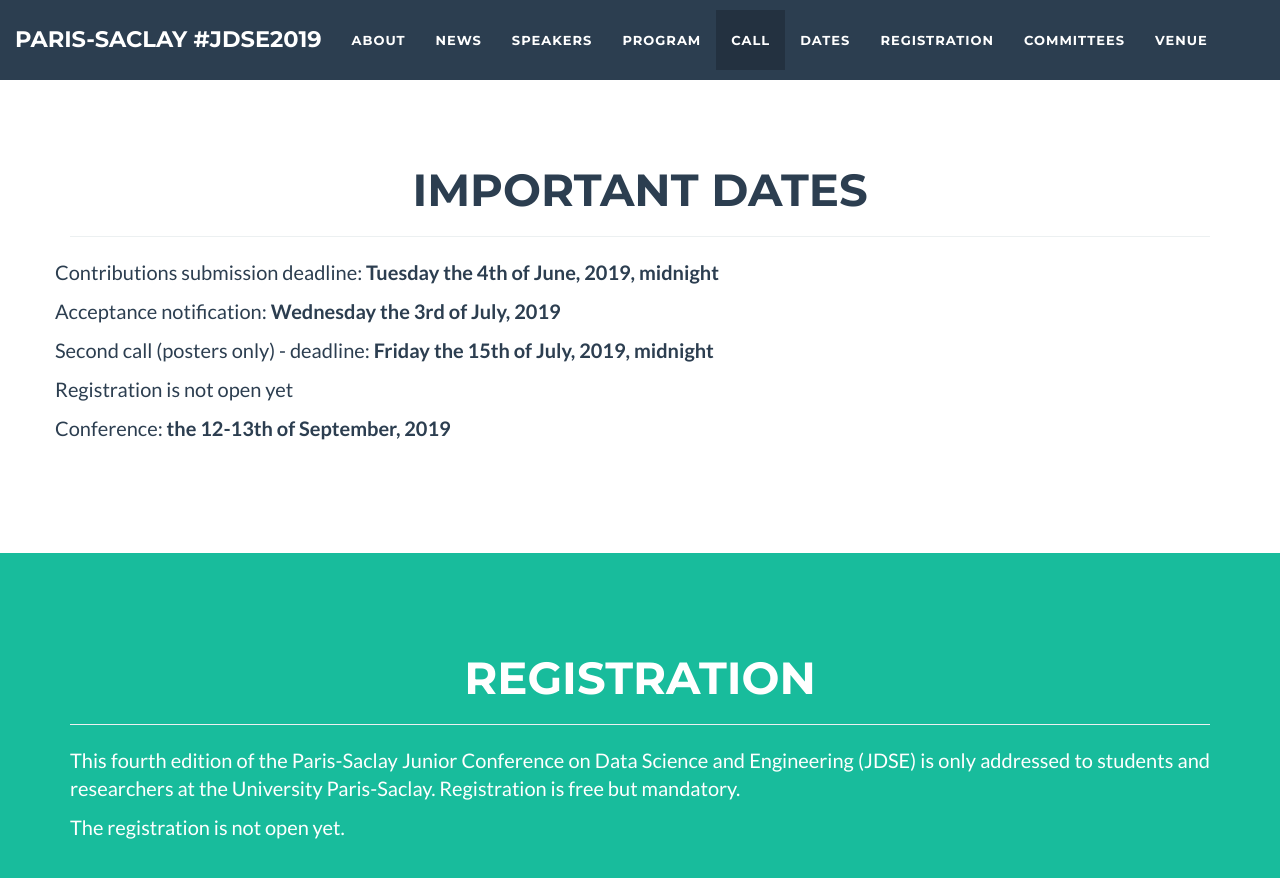
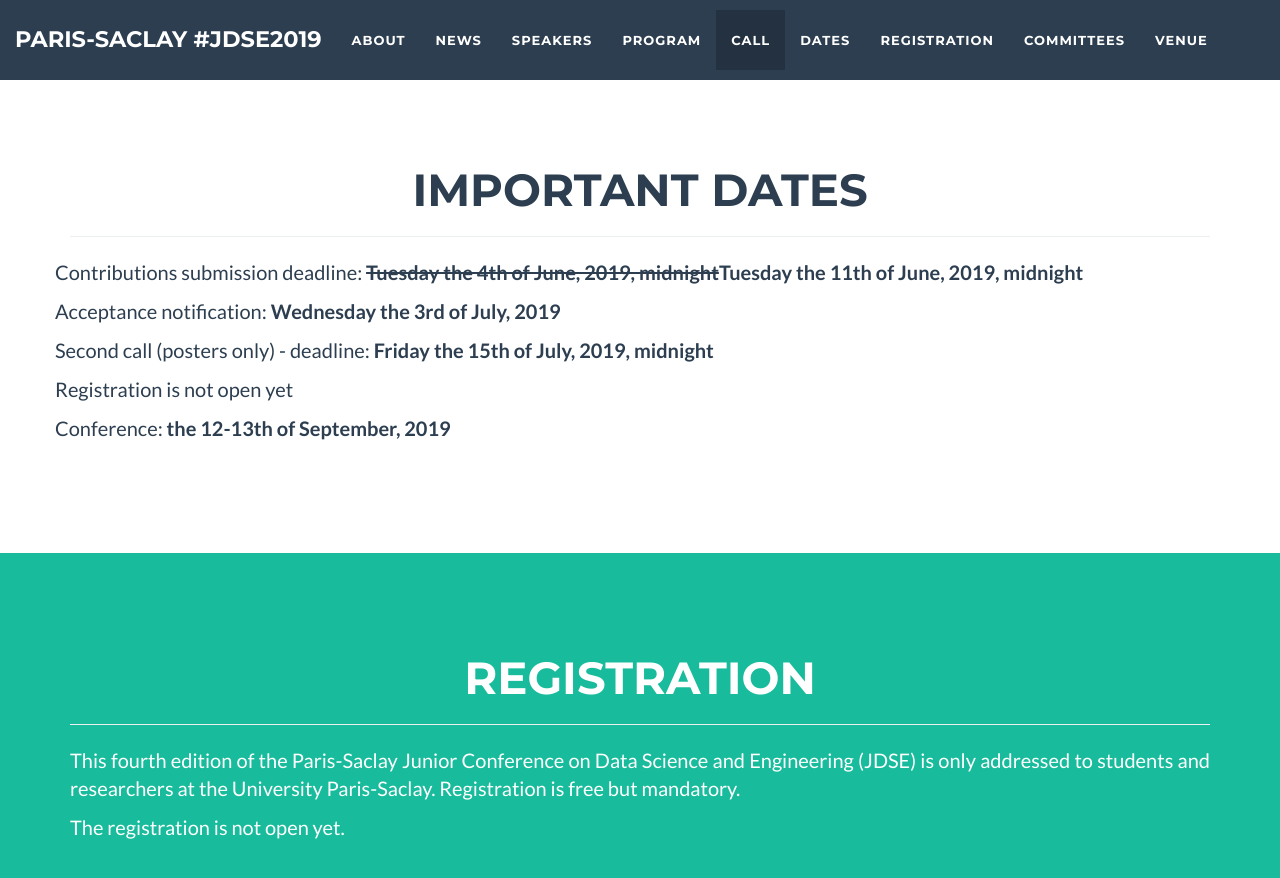
Before and after one commit to jdse-paris/jDSE2019, a Jekyll site: the page built from index.html, in a window 1280 px wide and 900 px high, scrolled down 7222 px. Shown: the top 878 px of the window. Built offline with Jekyll 4.4.1, drawn with Linux system fonts in a browser that asks for light colours.

Commit message:
Update dates.html

```diff
--- a/_includes/dates.html
+++ b/_includes/dates.html
@@ -8,7 +8,7 @@
                 </div>
             </div>
             <div class="row">
-              <p>Contributions submission deadline:  <b>Tuesday the 4th of June, 2019, midnight</b></p>
+              <p>Contributions submission deadline:  <strike><b>Tuesday the 4th of June, 2019, midnight</b></strike><b>Tuesday the 11th of June, 2019, midnight</b></p>
               <p>Acceptance notification: <b>Wednesday the 3rd of July, 2019</b></p>
 	      <p>Second call (posters only) - deadline: <b>Friday the 15th of July, 2019, midnight</b></p>
 	      <p>Registration is not open yet</p>
```
